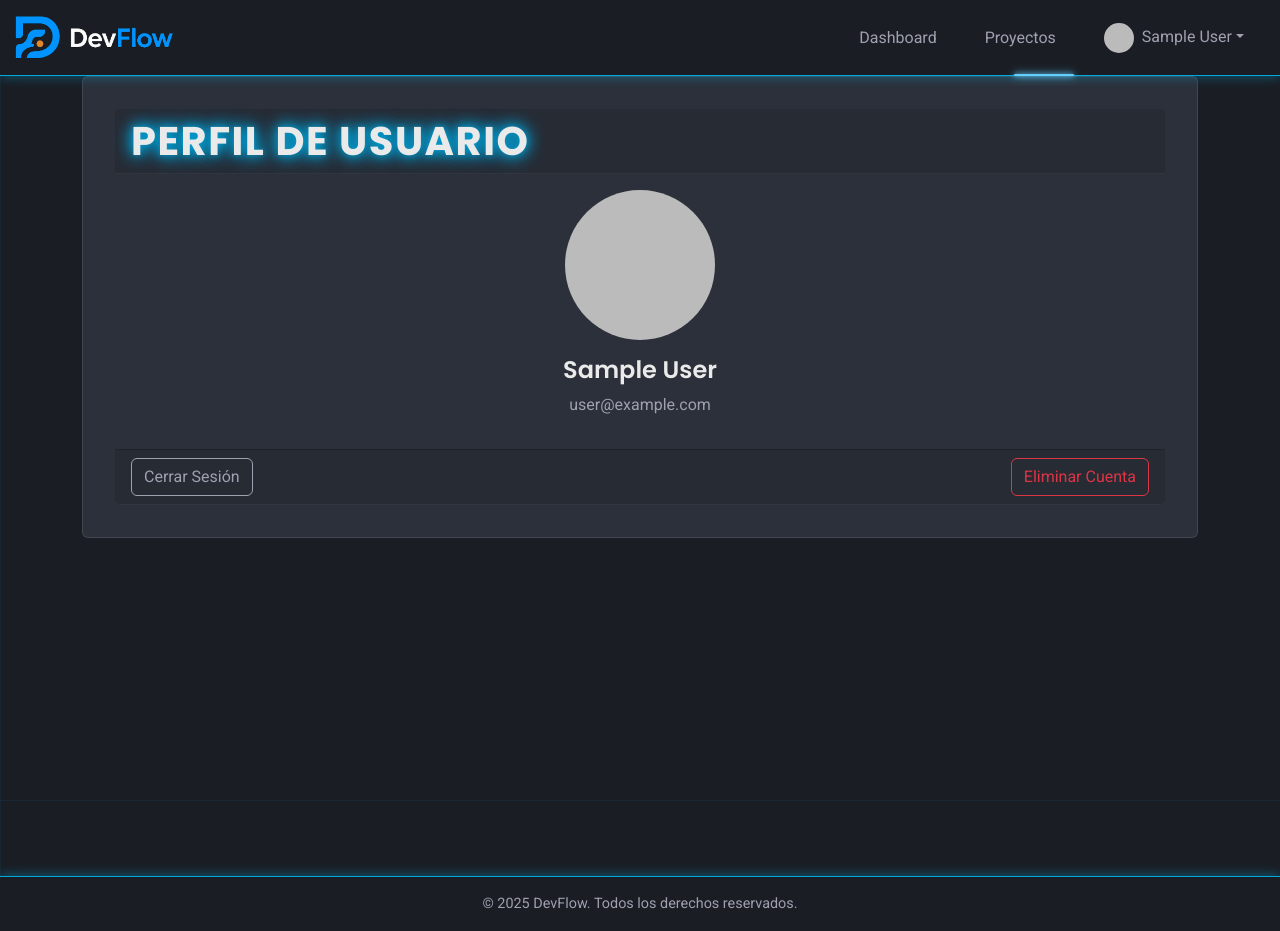
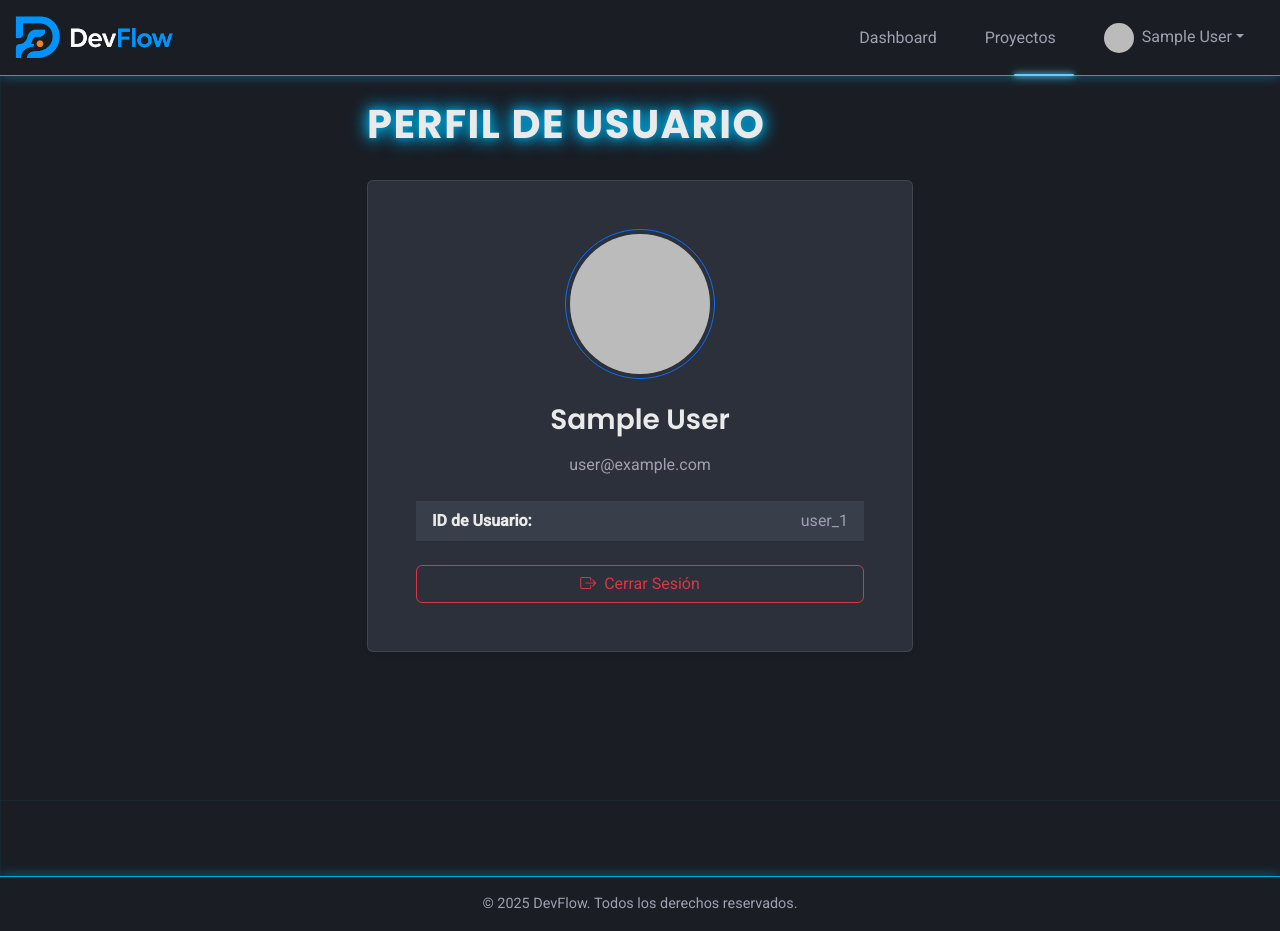
Before and after one commit to RubenSans82/devflow, a React (Vite) app: page /profile in a window 1280 px wide. Built offline with nearby package versions, Linux system fonts and the light colour scheme; no server answers; the database is empty; sample sign-in values are in the browser's storage.

Commit message:
primera version ok

```diff
--- a/src/pages/EditProjectPage.jsx
+++ b/src/pages/EditProjectPage.jsx
@@ -154,10 +154,11 @@ const EditProjectPage = () => {
   return (
     <div className="container mt-5">
       <div className="row justify-content-center">
-        <div className="col-md-8 col-lg-7">
-          <h2 className="mb-4 dashboard-title-tech text-center">
-            Editar: <span style={{wordBreak: 'break-word'}}>{originalProject.title}</span>
-          </h2>
+        <div className="col-md-8 col-lg-6"> {/* Igual que UserProfilePage */}
+          <div className="d-flex justify-content-between align-items-center mb-4">
+            <h1 className="dashboard-title-tech">Editar: <span style={{wordBreak: 'break-word'}}>{originalProject.title}</span></h1>
+            {/* Aquí se podrían añadir botones de acción si fueran necesarios */}
+          </div>
           <div className="card">
             <div className="card-body">
               <form onSubmit={handleSubmit}>
--- a/src/pages/HomePage.jsx
+++ b/src/pages/HomePage.jsx
@@ -41,7 +41,7 @@ const HomePage = () => {
             <p className="hero-lead lead mb-4 animate__animated animate__fadeInUp animate__delay-1s">
               Tu plataforma definitiva para la gestión de proyectos de desarrollo. Colabora, organiza y alcanza tus metas con DevFlow.
             </p>
-            <Link to="/projects" className="hero-cta-button btn btn-primary btn-lg animate__animated animate__fadeInUp animate__delay-2s">
+            <Link to="/login" className="hero-cta-button btn btn-primary btn-lg animate__animated animate__fadeInUp animate__delay-2s">
               Comenzar
             </Link>
           </div>
--- a/src/pages/UserProfilePage.jsx
+++ b/src/pages/UserProfilePage.jsx
@@ -1,15 +1,16 @@
 // src/pages/UserProfilePage.jsx
 import React, { useState, useEffect } from 'react'; // Añadido useEffect
 import { useAuth } from '../contexts/AuthContext';
-import { useNavigate } from 'react-router-dom';
+import { useNavigate } from 'react-router-dom'; // Importar useNavigate
 import ConfirmationModal from '../components/ConfirmationModal';
 import { deleteUserAccount } from '../services/auth';
 import { getUserDocument } from '../services/firestore'; // Importar getUserDocument
-// import { deleteAllUserProjects } from '../services/firestore';
+import { auth } from '../../firebaseConfig'; // CORREGIDO: Importar auth desde firebaseConfig
+import { signOut } from 'firebase/auth'; // Para el botón de cerrar sesión
 
 const UserProfilePage = () => {
   const { currentUser, logout } = useAuth();
-  const navigate = useNavigate();
+  const navigate = useNavigate(); // Hook para la navegación
   const [isConfirmModalOpen, setIsConfirmModalOpen] = useState(false);
   const [deleteError, setDeleteError] = useState('');
   const [profileData, setProfileData] = useState(null); // Estado para datos de Firestore
@@ -53,11 +54,12 @@ const UserProfilePage = () => {
 
   const handleLogout = async () => {
     try {
-      await logout();
+      await signOut(auth);
+      // Opcional: Redirigir al usuario a la página de inicio o login
       navigate('/login');
     } catch (error) {
       console.error("Error al cerrar sesión:", error);
-      // Manejar error de logout, ej. mostrar notificación
+      // Manejar el error, por ejemplo, mostrando un mensaje al usuario
     }
   };
 
@@ -87,7 +89,24 @@ const UserProfilePage = () => {
   };
 
   if (loadingProfile) {
-    return <div className="container mt-5"><p>Cargando perfil...</p></div>;
+    return (
+      <div className="container mt-5 text-center">
+        <div className="spinner-border text-primary" role="status">
+          <span className="visually-hidden">Cargando perfil...</span>
+        </div>
+        <p className="mt-2">Cargando perfil...</p>
+      </div>
+    );
+  }
+
+  if (deleteError) {
+    return (
+      <div className="container mt-5">
+        <div className="alert alert-danger" role="alert">
+          {deleteError}
+        </div>
+      </div>
+    );
   }
 
   if (!currentUser || !profileData) { // Comprobar también profileData
@@ -100,31 +119,69 @@ const UserProfilePage = () => {
   const photoURLToShow = profileData.photoURL || currentUser.photoURL; // currentUser.photoURL como fallback para la imagen
 
   return (
-    <div className="container profile-page-container"> {/* Eliminado py-5, el padding vertical se maneja en CSS */}
-      <div className="card profile-card"> {/* .profile-card ya tiene max-width: 600px desde CSS */}
-        <div className="card-header">
-          <h2 className="mb-0 dashboard-title-tech">Perfil de Usuario</h2>
+    <div className="container mt-4 mb-5">
+      <div className="row justify-content-center">
+        <div className="col-md-8 col-lg-6">
+          <div className="d-flex justify-content-between align-items-center mb-4">
+            <h1 className="dashboard-title-tech">Perfil de Usuario</h1>
+            {/* Aquí se podrían añadir botones de acción si fueran necesarios */}
           </div>
-        <div className="card-body text-center">
-          {photoURLToShow && (
+          <div className="card shadow-sm">
+            <div className="card-body">
+              <div className="text-center mb-4">
+                {profileData.photoURL ? (
                   <img
-              src={photoURLToShow}
-              alt={displayNameToShow || 'Avatar del usuario'}
-              className="img-fluid rounded-circle mb-3"
+                    src={profileData.photoURL}
+                    alt="Foto de perfil"
+                    className="img-fluid rounded-circle border border-primary p-1"
                     style={{ width: '150px', height: '150px', objectFit: 'cover' }}
                   />
+                ) : (
+                  <div
+                    className="d-flex justify-content-center align-items-center rounded-circle bg-secondary text-white border border-primary p-1"
+                    style={{ width: '150px', height: '150px', fontSize: '3rem' }}
+                  >
+                    {profileData.displayName ? profileData.displayName.charAt(0).toUpperCase() : <i className="bi bi-person-fill"></i>}
+                  </div>
                 )}
-          <h4>{displayNameToShow}</h4>
-          <p className="text-muted">{emailToShow}</p>
-          {deleteError && <p className="text-danger mt-2">{deleteError}</p>}
               </div>
-        <div className="card-footer d-flex justify-content-between">
-          <button onClick={handleLogout} className="btn btn-outline-secondary">
-            Cerrar Sesión
+
+              <h3 className="text-center mb-3">{profileData.displayName || 'Usuario sin nombre'}</h3>
+              <p className="text-center text-muted mb-4">{profileData.email}</p>
+
+              <ul className="list-group list-group-flush mb-4">
+                <li className="list-group-item d-flex justify-content-between align-items-center">
+                  <strong>ID de Usuario:</strong>
+                  <span className="text-muted">{currentUser.uid}</span>
+                </li>
+                {profileData.metadata?.creationTime && (
+                  <li className="list-group-item d-flex justify-content-between align-items-center">
+                    <strong>Miembro desde:</strong>
+                    <span className="text-muted">{new Date(profileData.metadata.creationTime).toLocaleDateString()}</span>
+                  </li>
+                )}
+                {profileData.metadata?.lastSignInTime && (
+                  <li className="list-group-item d-flex justify-content-between align-items-center">
+                    <strong>Último acceso:</strong>
+                    <span className="text-muted">{new Date(profileData.metadata.lastSignInTime).toLocaleString()}</span>
+                  </li>
+                )}
+              </ul>
+
+              {/* Aquí podrías añadir más información o acciones, como "Editar Perfil" */}
+              {/* <button className="btn btn-outline-primary w-100 mb-3">
+                <i className="bi bi-pencil-square me-2"></i>Editar Perfil (Próximamente)
+              </button> */}
+
+              <button
+                onClick={handleLogout}
+                className="btn btn-outline-danger w-100"
+              >
+                <i className="bi bi-box-arrow-right me-2"></i>Cerrar Sesión
               </button>
-          <button onClick={openConfirmDeleteModal} className="btn btn-outline-danger">
-            Eliminar Cuenta
-          </button>
+
+            </div>
+          </div>
         </div>
       </div>
 
```
Lines whose indentation alone changed are shown as unchanged.
